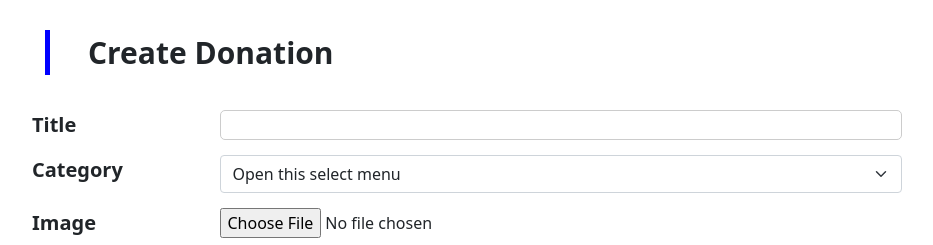
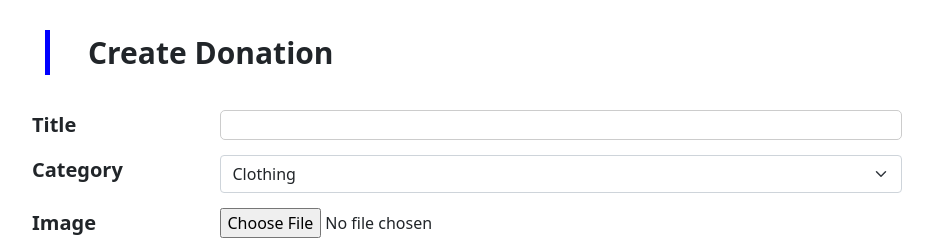
Before and after one commit to anngdinh/minathon2022, a React (Create React App) app in the folder client/: page /create in a window 1280 px wide. Shown: the top 245 px of the page, without its empty margins (173-1106 px from the left). Built offline with nearby package versions, Linux system fonts and the light colour scheme.

Commit message:
fix create

```diff
--- a/client/src/Product/Create.js
+++ b/client/src/Product/Create.js
@@ -15,31 +15,43 @@ const User = {
 }
 
 export default function Create() {
-    const [product, setProduct] = useState({
-
-    })
+    const [newProduct, setNewproduct] = useState({
+        title: "",
+        amount: "",
+        image: "",
+        description: "",
+        address: "",
+        category: "",
+    });
+    const { title, amount, image, description, address, category } = newProduct;
+    const onChangeField = (e) => {
+        setNewproduct({
+            ...newProduct,
+            [e.target.name]: e.target.value,
+        });
+    };
     return (
         <div>
             <Title>
                 Create Donation
             </Title>
-            <Container style={{maxWidth: "900px"}}>
+            <Container style={{ maxWidth: "900px" }}>
                 <form encType='multipart/form-data' method="POST">
                     <ContainerInput>
                         <Row>
                             <Col lg={2.5}><NameInput>Title</NameInput></Col>
-                            <Col lg={9.5}><Input type="text" /></Col>
+                            <Col lg={9.5}><Input type="text" onChange={onChangeField} name="title" value={title}/></Col>
                         </Row>
                     </ContainerInput>
                     <ContainerInput>
                         <Row>
                             <Col lg={2.5}><NameInput>Category</NameInput></Col>
                             <Col lg={9.5}>
-                                <Form.Select aria-label="Default select example">
-                                    <option>Open this select menu</option>
-                                    <option value="1">Clothing</option>
-                                    <option value="2">Funiture</option>
-                                    <option value="3">Shoe</option>
+                                <Form.Select aria-label="Default select example"  onChange={onChangeField} name="category" value={category}>
+                                    {/* <option>Open this select menu</option> */}
+                                    <option value="clothing">Clothing</option>
+                                    <option value="funiture">Funiture</option>
+                                    <option value="shoe">Shoe</option>
                                 </Form.Select>
                             </Col>
                         </Row>
@@ -47,29 +59,29 @@ export default function Create() {
                     <ContainerInput>
                         <Row>
                             <Col lg={2.5}><NameInput>Image</NameInput></Col>
-                            <Col lg={9.5}><input type="file" /></Col>
+                            <Col lg={9.5}><input type="file" onChange={onChangeField} name="image" value={image} /></Col>
                         </Row>
                     </ContainerInput>
                     <ContainerInput>
                         <Row>
                             <Col lg={2.5}><NameInput>Description</NameInput></Col>
-                            <Col lg={9.5}><Input type="text" /></Col>
+                            <Col lg={9.5}><Input type="text" onChange={onChangeField} name="description" value={description} /></Col>
                         </Row>
                     </ContainerInput>
                     <ContainerInput>
                         <Row>
                             <Col lg={2.5}><NameInput>Amount</NameInput></Col>
-                            <Col lg={9.5}><Input type="number" /></Col>
+                            <Col lg={9.5}><Input type="number"  onChange={onChangeField} name="amount" value={amount}/></Col>
                         </Row>
                     </ContainerInput>
                     <ContainerInput>
                         <Row>
                             <Col lg={2.5}><NameInput>Address</NameInput></Col>
-                            <Col lg={9.5}><Input type="text" /></Col>
+                            <Col lg={9.5}><Input type="text"  onChange={onChangeField} name="address" value={address}/></Col>
                         </Row>
                     </ContainerInput>
 
-                    <ButtonSave>Create</ButtonSave>
+                    <ButtonSave onClick={() => { console.log(newProduct); }}>Create</ButtonSave>
                 </form>
             </Container>
 
```
